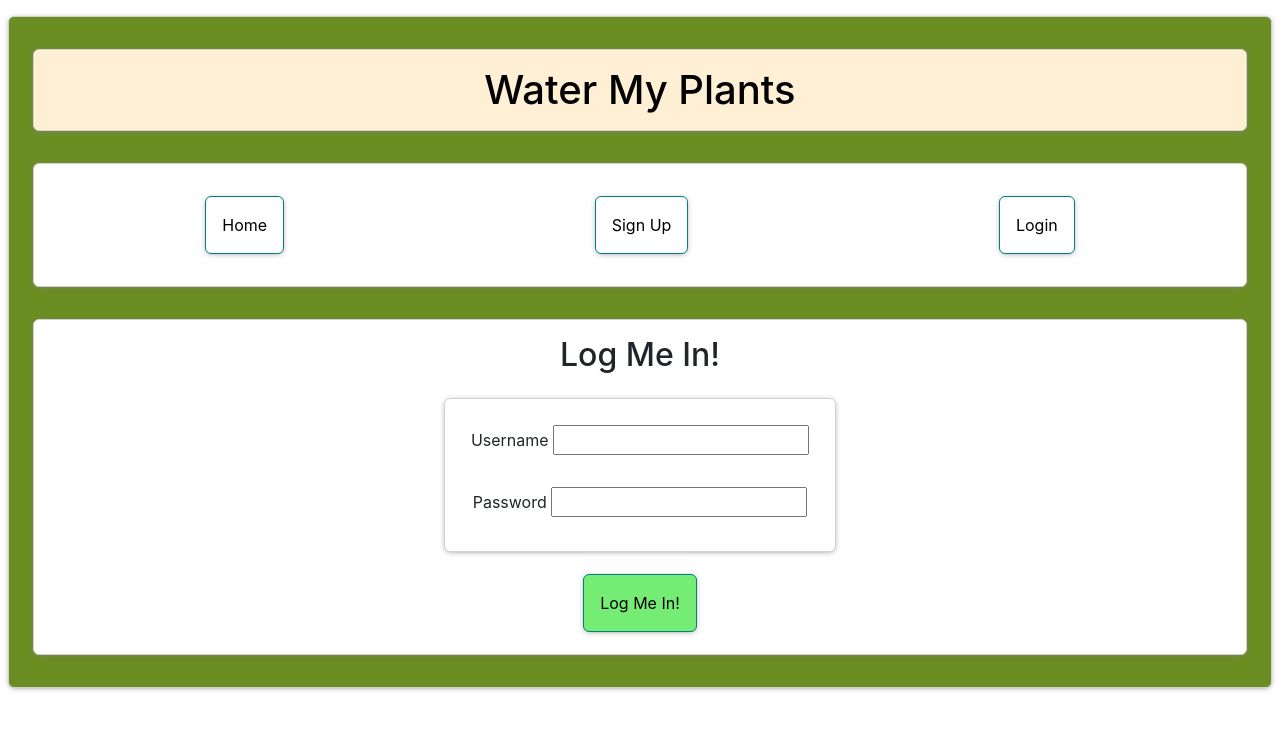
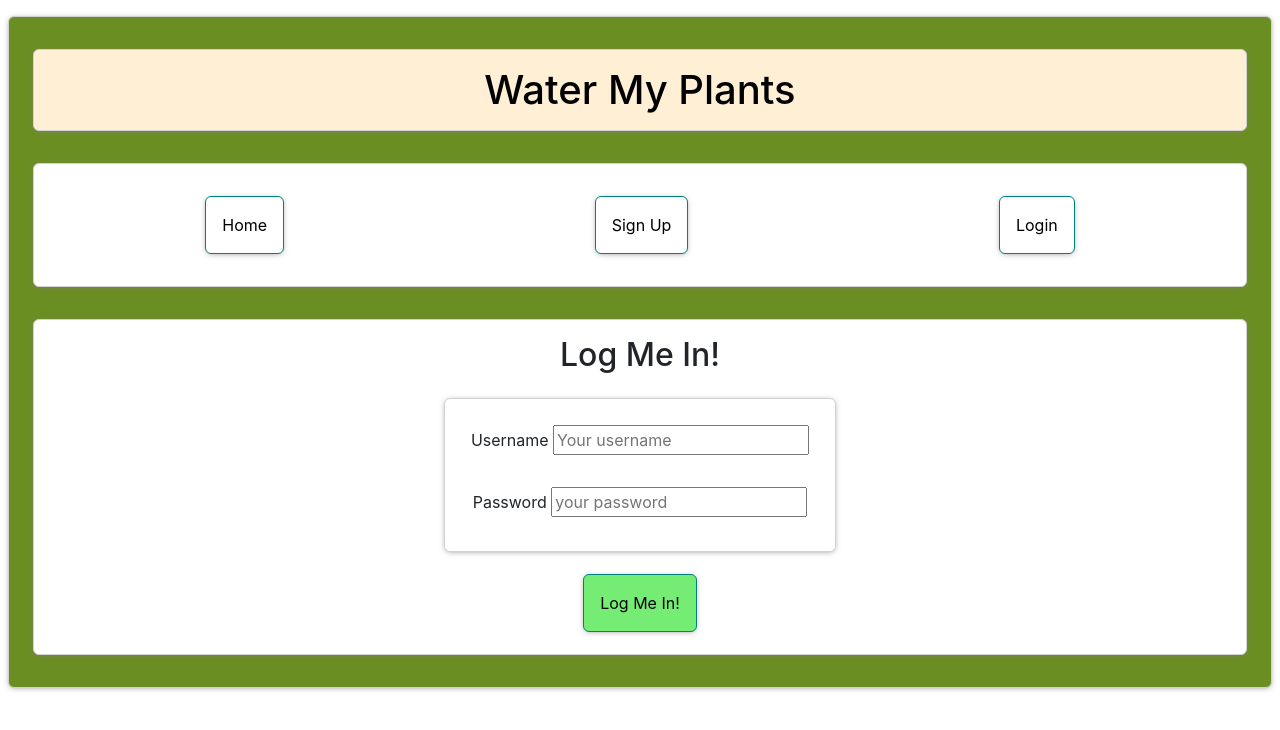
Before and after one commit to ttwebpt92-watermyplants/water-my-plants, a React (Create React App) app in the folder water-my-plants/: page /Login in a window 1280 px wide. Shown: the top 730 px of the page. Built offline with nearby package versions, Linux system fonts and the light colour scheme.

Commit message:
added stateful logic in login.js component, added error message

```diff
--- a/water-my-plants/src/Login.js
+++ b/water-my-plants/src/Login.js
@@ -1,24 +1,114 @@
-import React from 'react'
-import styled from 'styled-components'
+import React, { useState } from 'react';
+import styled from 'styled-components';
+import { useHistory } from "react-router-dom";
+import axios from "axios";
 
-export default function Login() {
+const initialState = {
+  username: "",
+  password: "",
+  error: "",
+  error_visible: false
+};
+
+export default function Login (props) {
+
+  const [loginData, setLoginData] = useState(initialState);
+  const history = useHistory();
+
+  const changeHandler = (event) => {
+    setLoginData({
+      ...loginData,
+      [event.target.name]: event.target.value
+    });
+  };
+
+  const submitLogin = async (event) => {
+    event.preventDefault();
+    console.log("submit");
+    if (!loginData.password && !loginData.username) {
+      setLoginData({
+        ...loginData,
+        error_visible: true,
+        error: "enter your username and password"
+      })
+    }
+    else if (!loginData.username) {
+      setLoginData({
+        ...loginData,
+        error_visible: true,
+        error: "enter your username"
+      })
+    }
+    else if (!loginData.password) {
+      setLoginData({
+        ...loginData,
+        error_visible: true,
+        error: "enter your password"
+      })
+    }
+    else {
+      console.log("submitted login", loginData);
+      setLoginData({
+        ...loginData,
+        error_visible: false,
+      })
+      // axios.post("https://", loginData) // add endpoint for post request
+      //   .then((res) => {
+      //     console.log("submitted login:", res)
+      //     // localStorage.setItem("token", res.data.token);
+      //     //history.push("/Home");  <-- insert home page redirect
+      //   })
+      //   .catch((err) => {
+      //     console.error("something went wrong with post request: ", err);
+      //   })
+      }
+
+  };
 
     return (
-        <LoginForm>
+        <LoginForm onSubmit={submitLogin}>
         <h2>Log Me In!</h2>
             <FormDiv>
                 <label>Username&nbsp;
-                    <input name="username" type="text" />
+                    <input
+                      name="username"
+                      type="text"
+                      id="username"
+                      placeholder="Your username"
+                      onChange={changeHandler}
+                      value={loginData.username}
+                    />
                 </label>&nbsp;&nbsp;
 
                 <label>Password&nbsp;
-                    <input name="password" type="text"/>
+                    <input
+                      type="password"
+                      id="password"
+                      name="password"
+                      placeholder="your password"
+                      onChange={changeHandler}
+                      value={loginData.password}
+                    />
                 </label>
+                {loginData.error_visible ? <ErrorMsgDiv>
+            <ErrorMsgP className="error_msg">{loginData.error}</ErrorMsgP>
+            </ErrorMsgDiv> : null}
             </FormDiv>
-            <LoginButton>Log Me In!</LoginButton>
+            <LoginButton type="submit">Log Me In!</LoginButton>
         </LoginForm>
     )
 }
+
+const ErrorMsgP = styled.p`
+  font-size: 0.9rem;
+`;
+
+const ErrorMsgDiv = styled.div`
+  background-color: #FEC1C1;
+  margin-top: 3%;
+  padding: 3% 0%;
+  border-radius: 10px;
+`;
 
 const LoginForm = styled.form`
   display: flex;
```
